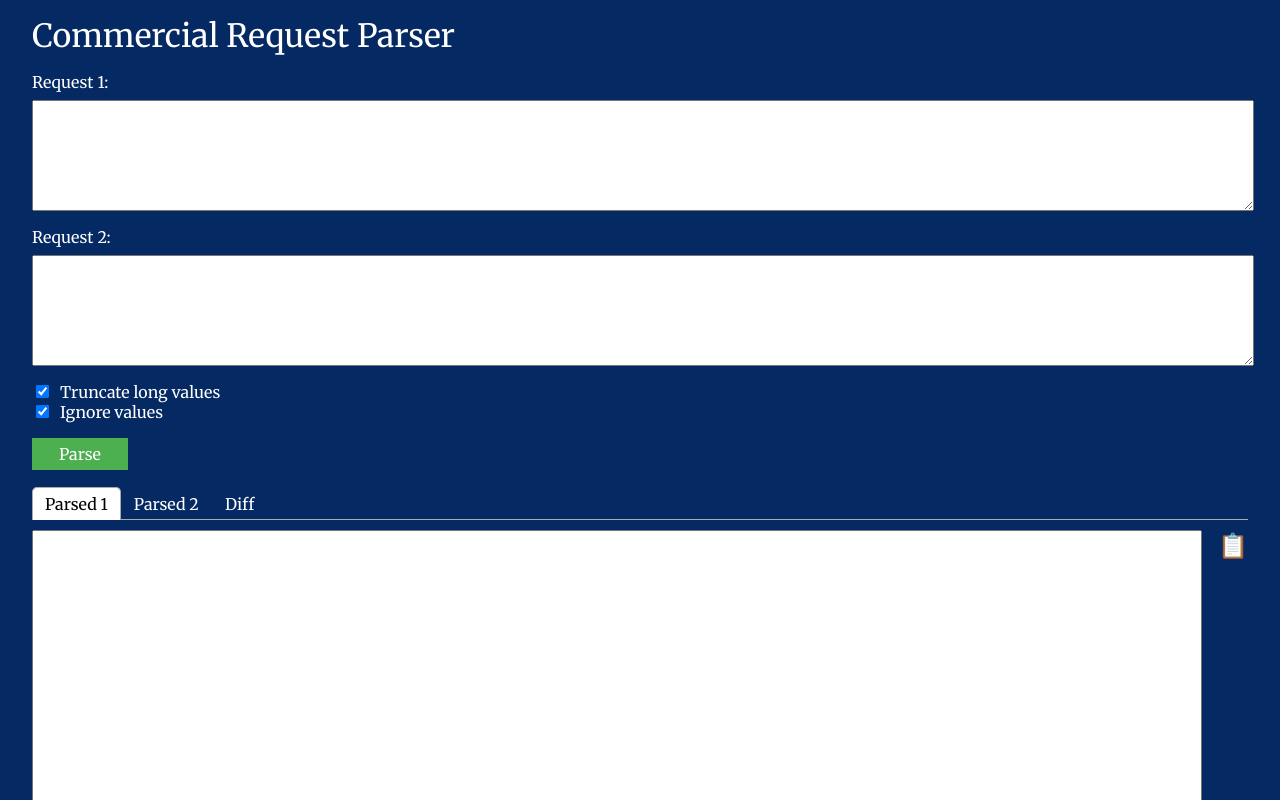
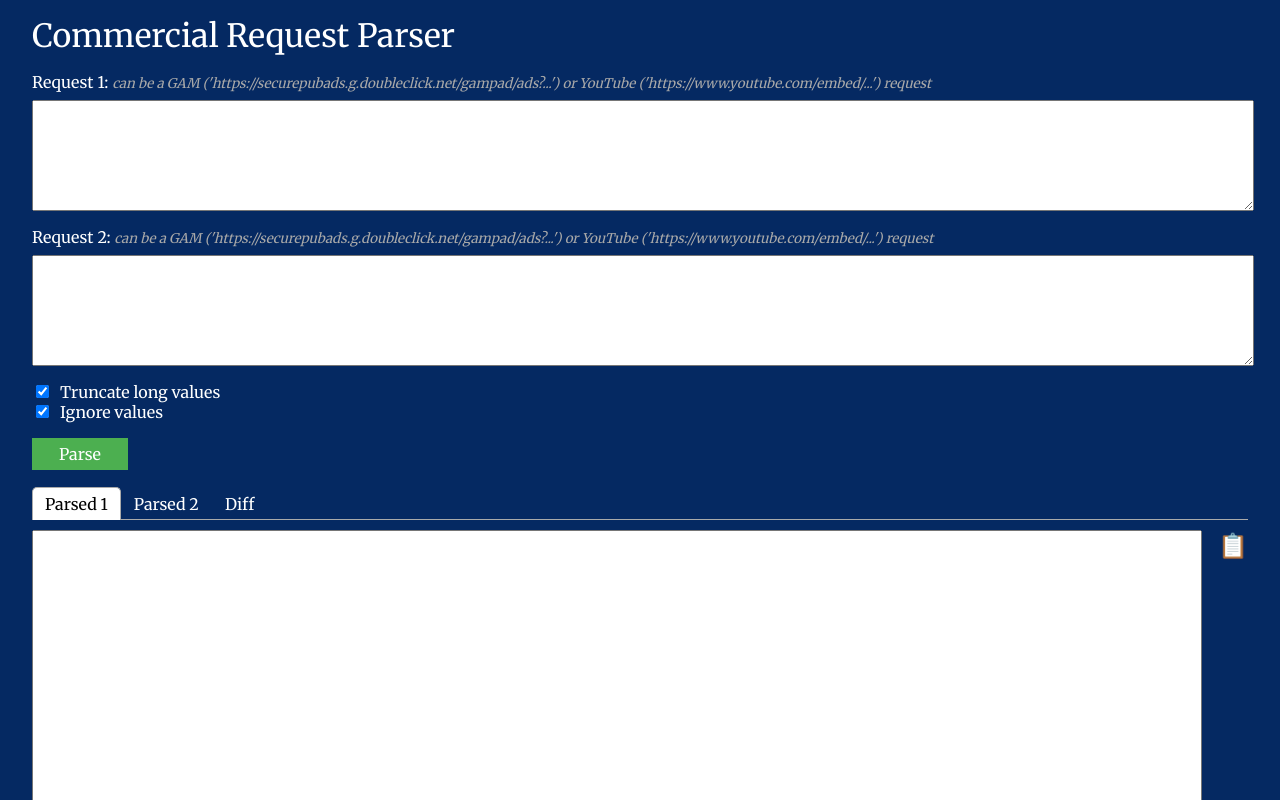
Before and after one commit to guardian/commercial-request-parser, a React (Vite) app: page / in a window 1280 px wide. Shown: the top 800 px of the page. Built offline with nearby package versions, Linux system fonts and the light colour scheme.

Commit message:
Add helper text

```diff
--- a/src/Controls.jsx
+++ b/src/Controls.jsx
@@ -1,6 +1,12 @@
 import { useState } from 'react'
 import './Controls.css'
 import parseEvent from './parseEvent'
+
+function HelperText() {
+    return (
+        <span className="light">can be a GAM ('https://securepubads.g.doubleclick.net/gampad/ads?...') or YouTube ('https://www.youtube.com/embed/...') request</span>
+    );
+};
 
 function Controls({
     setParsed
@@ -14,7 +20,7 @@ function Controls({
         <div id="controls-container">
             <form id="form" onSubmit={handleSubmit}>
                 <div className="request-container">
-                    <div>Request 1:</div>
+                    <div>Request 1: <HelperText /></div>
                     <textarea
                         className="request"
                         id="request-1"
@@ -24,7 +30,7 @@ function Controls({
                     </textarea>
                 </div>
                 <div className="request-container">
-                    <div>Request 2:</div>
+                    <div>Request 2: <HelperText /></div>
                     <textarea
                         className="request"
                         id="request-2"
@@ -34,8 +40,6 @@ function Controls({
                     </textarea>
                 </div>
                 <div id="controls">
-                    {/* https://www.youtube.com/embed/3LtcTkRMI1w?embed_config...)
-                    https://securepubads.g.doubleclick.net/gampad/ads?...) */}
                     <input type="checkbox" id="radio_truncate_values" name="radio_truncate_values" value="radio_truncate_values" defaultChecked />
                     <label htmlFor="radio_truncate">Truncate long values</label>
                     <br></br>
```
